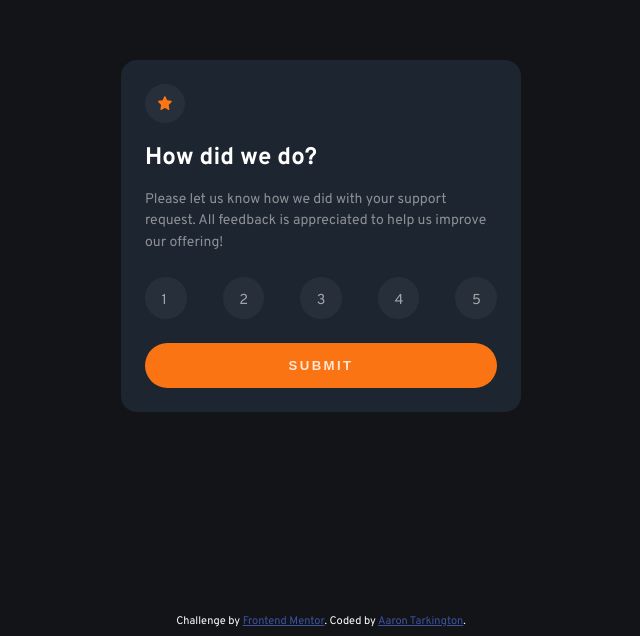
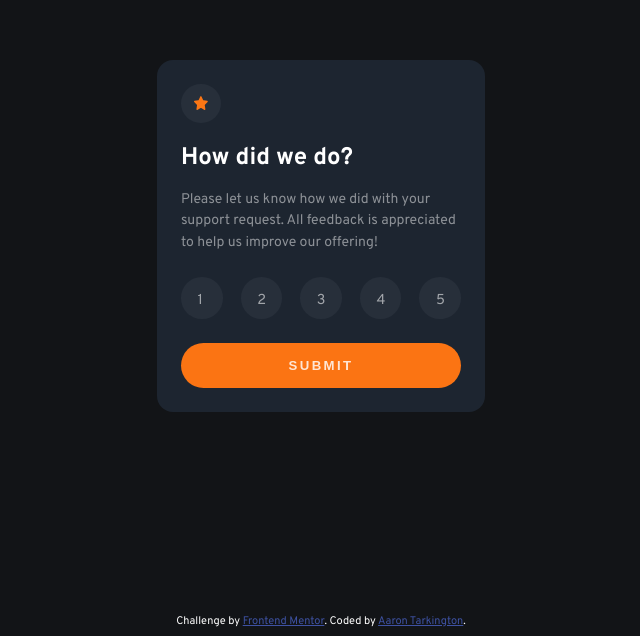
Before and after one commit to aarontark/Interactive-Rating-Component, a plain HTML site: page index.html in a window 1280 px wide. Shown: the part 164-800 px from the top of the page, without its empty margins (319-959 px from the left). Drawn offline with Linux system fonts and the light colour scheme.

Commit message:
updated layout

```diff
--- a/style.css
+++ b/style.css
@@ -29,7 +29,7 @@ body {
 .content-container {
     background-color: hsl(215, 25%, 15%);
     width: 87.5%;
-    max-width: 25rem;
+    max-width: 20.51rem;
     padding: 1.5rem;
     border-radius: 1rem;
 }
```
